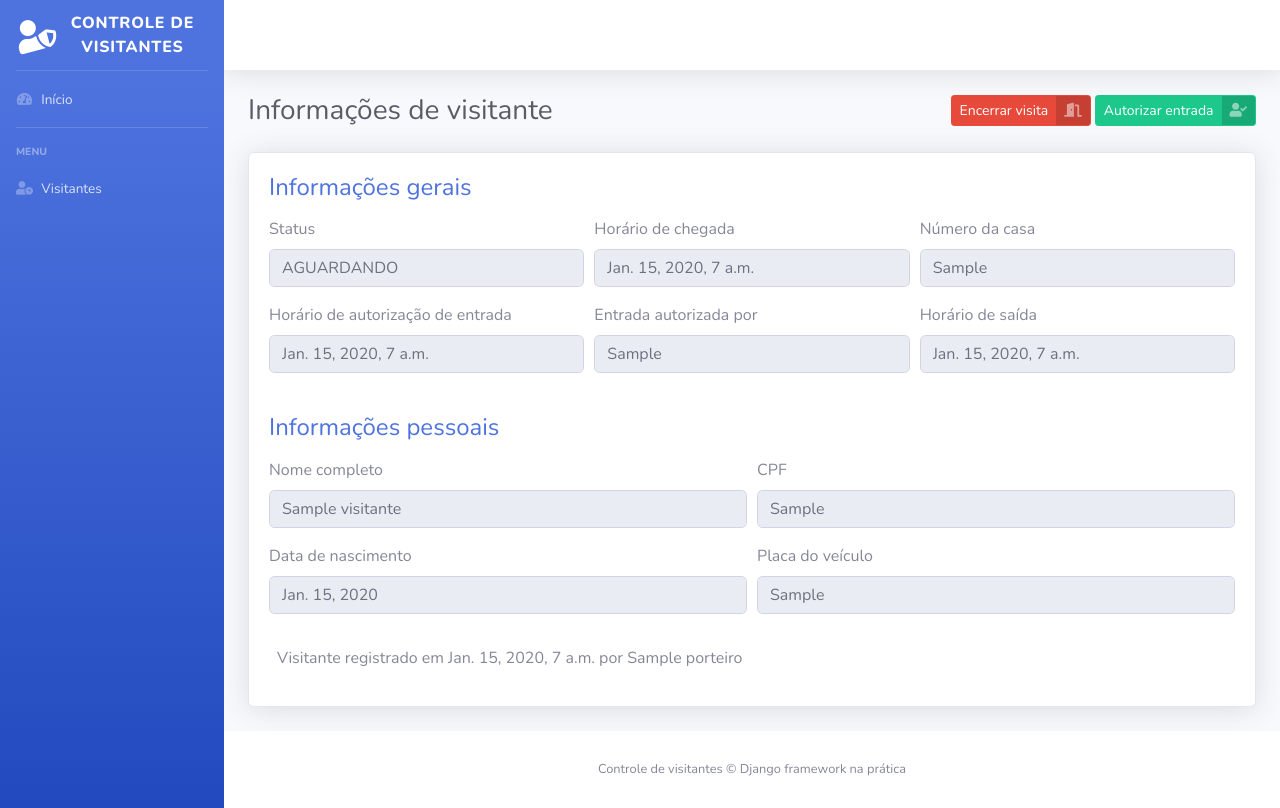
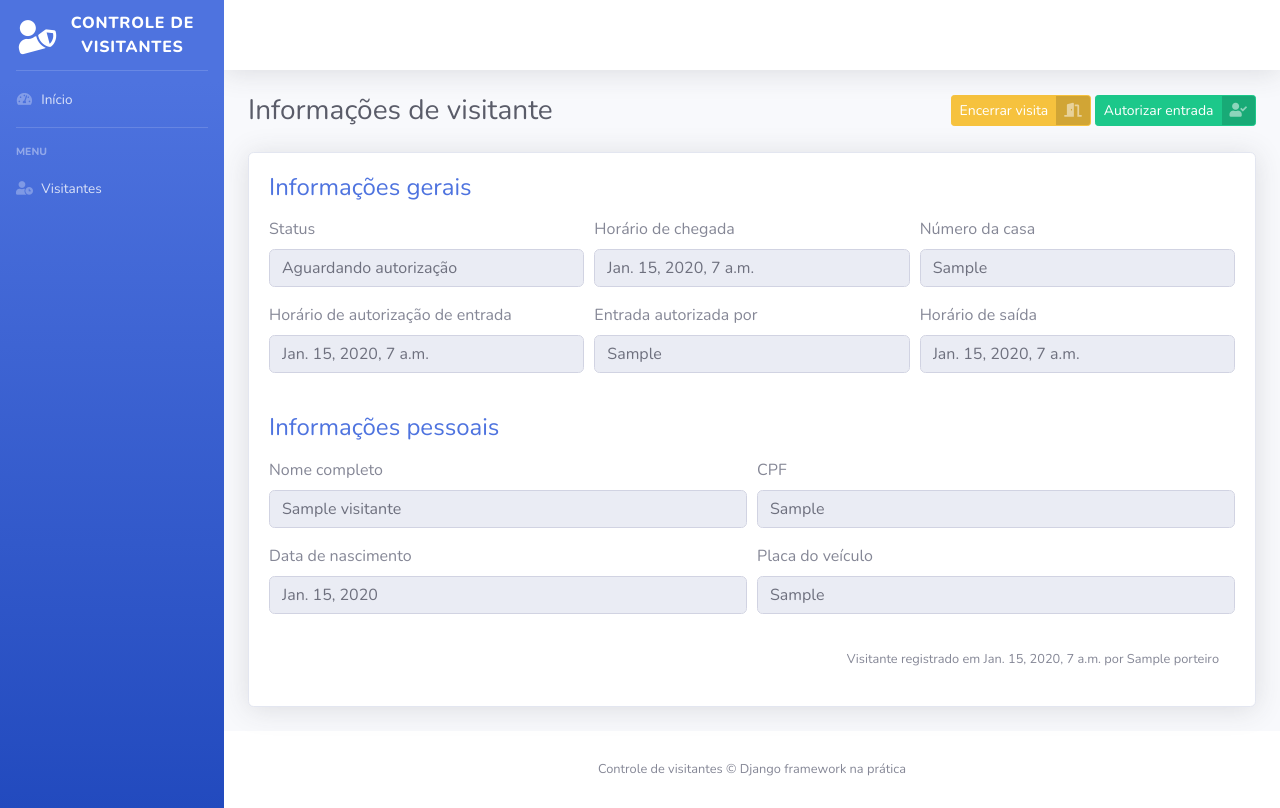
Before and after one commit to tchaguitos/controle-visitantes, a Django app: page /visitantes/00000000-0000-0000-0000-000000000001/ in a window 1280 px wide. Run offline with Django 3.2, Linux system fonts and the light colour scheme; tables that the repository leaves empty hold one stand-in row (values such as "Sample post"); some libraries are stand-ins or nearby versions.

Commit message:
chore(templates): alterações simples de template e grafia

```diff
--- a/templates/index.html
+++ b/templates/index.html
@@ -107,7 +107,7 @@
                         <th>Horário de chegada</th>
                         <th>Horário da autorização</th>
                         <th>Autorizado por</th>
-                        <th>Mais detalhes</th>
+                        <th>Mais informações</th>
                     </thead>
 
                     <tbody>
@@ -120,7 +120,7 @@
                                 <td>{{ visitante.autorizado_por }}</td>
                                 <td>
                                     <a href="{% url 'informacoes_visitante' token=visitante.token %}">
-                                        Ver detalhes
+                                        Ver informações
                                     </a>
                                 </td>
                             </tr>
--- a/templates/informacoes_visitante.html
+++ b/templates/informacoes_visitante.html
@@ -8,7 +8,7 @@
         <h1 class="h3 mb-0 text-gray-800">{{ nome_pagina }}</h1>
 
         <div class="">
-            <a href="#" class="btn btn-danger btn-icon-split btn-sm">
+            <a href="#" class="btn btn-warning btn-icon-split btn-sm">
                 <span class="text">Encerrar visita</span>
 
                 <span class="icon text-white-50">
@@ -36,7 +36,7 @@
                 <div class="form-row">
                     <div class="form-group col-md-4">
                         <label>Status</label>
-                        <input type="text" class="form-control" value="{{ visitante.status }}" disabled>
+                        <input type="text" class="form-control" value="{{ visitante.get_status_display }}" disabled>
                     </div>
 
                     <div class="form-group col-md-4">
@@ -98,8 +98,10 @@
                 </div>
             <form>
 
-            <p class="ml-2 mt-3 text-grey">
-                Visitante registrado em {{ visitante.horario_chegada }} por {{ visitante.registrado_por }}
+            <p class="mr-3 mt-3 text-right">
+                <small>
+                    Visitante registrado em {{ visitante.horario_chegada }} por {{ visitante.registrado_por }}
+                </small>
             </p>
         </div>
     </div>
--- a/visitantes/models.py
+++ b/visitantes/models.py
@@ -6,7 +6,7 @@ from porteiros.models import Porteiro
 class Visitante(models.Model):
 
     STATUS_VISITANTE = (
-        ("AGUARDANDO", "Aguardando confirmacao"),
+        ("AGUARDANDO", "Aguardando autorização"),
         ("EM_VISITA", "Em visita"),
         ("FINALIZADO", "Visita finalizada"),
     )
```
